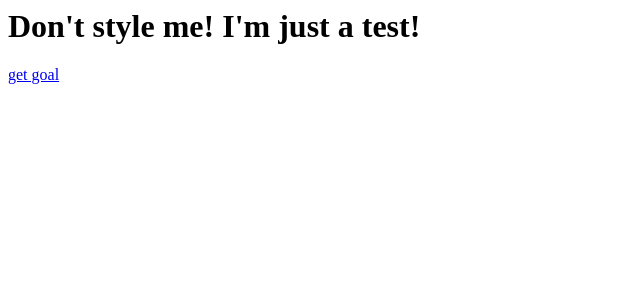
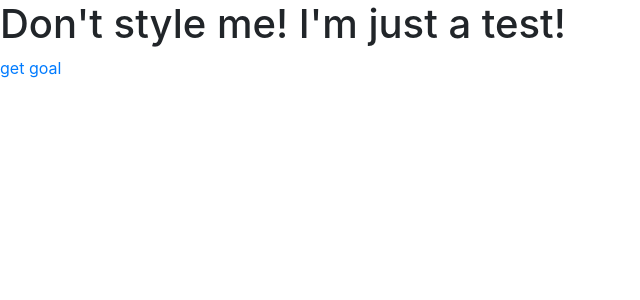
Before and after one commit to stuycs-softdev-fall-2013/proj3-CrowdHunts, a Flask app: page /play in a window 1280 px wide. Shown: the top 300 px of the page, without its empty margins (0-640 px from the left). Run offline with Flask 2, Linux system fonts and the light colour scheme; the visitor is signed in with stand-in values (Sample User, id 1); some libraries are stand-ins or nearby versions.

Commit message:
Update base.html

```diff
--- a/templates/base.html
+++ b/templates/base.html
@@ -1,4 +1,7 @@
 <html lang="en">
+  <meta name="viewport" content="width=device-width,initial-scale=1.0">
+  <link rel="stylesheet" type="text/css" href="/static/css/bootstrap.min.css">
+  <link rel="script" type="text/javascript" href="/static/js/bootstrap.min.js">
   <head>
     <script src="/static/js/jquery-2.1.0.min.js"></script>
     {% block js %}{% endblock js %}
```
